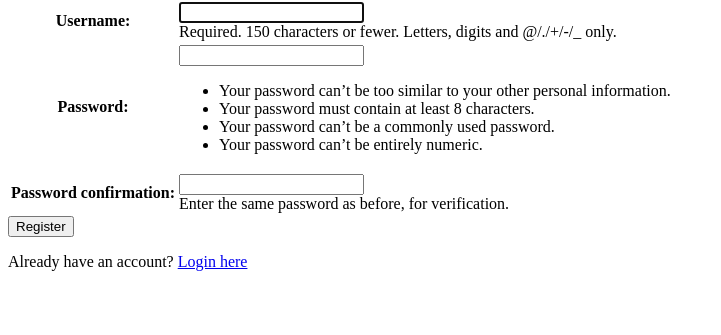
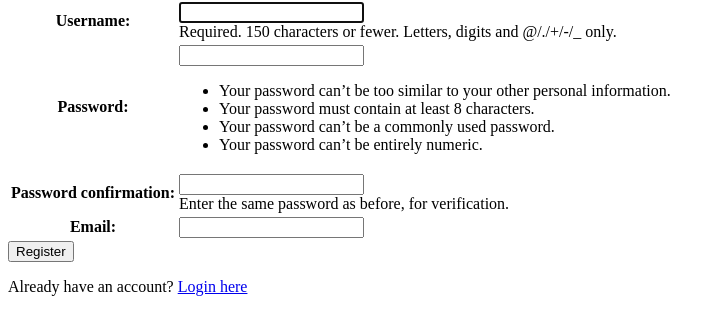
Before and after one commit to SarahElzoubi/Capstone-Project, a Django app: page /signup/ in a window 1280 px wide. Shown: the part 151-486 px from the top of the page, without its empty margins (0-721 px from the left). Run offline with Django 5.2, Linux system fonts and the light colour scheme.

Commit message:
Add Email feild in the signup form/update signup in views.py to include the user's email

```diff
--- a/safemind_project/main_app/templates/main_app/signup.html
+++ b/safemind_project/main_app/templates/main_app/signup.html
@@ -9,6 +9,11 @@
   {% csrf_token %}
   <table>
     {{ form.as_table }}
+    <!--Here we added the email in the sign up page besides adjusting the views.py in the signup function-->
+    <tr>
+      <th><label for="email">Email:</label></th>
+      <td><input type="email" name="email" required /></td>
+    </tr>
   </table>
   <button type="submit">Register</button>
 </form>
--- a/safemind_project/main_app/views.py
+++ b/safemind_project/main_app/views.py
@@ -72,6 +72,8 @@ def signup(request):
     if request.method == 'POST':
         form = UserCreationForm(request.POST)
         if form.is_valid():
+            user = form.save(commit=False)
+            user.email = request.POST.get('email') # we added user's email
             user = form.save()  # saves user to DB
             login(request, user)  # log the user in
             return redirect('home')
```
